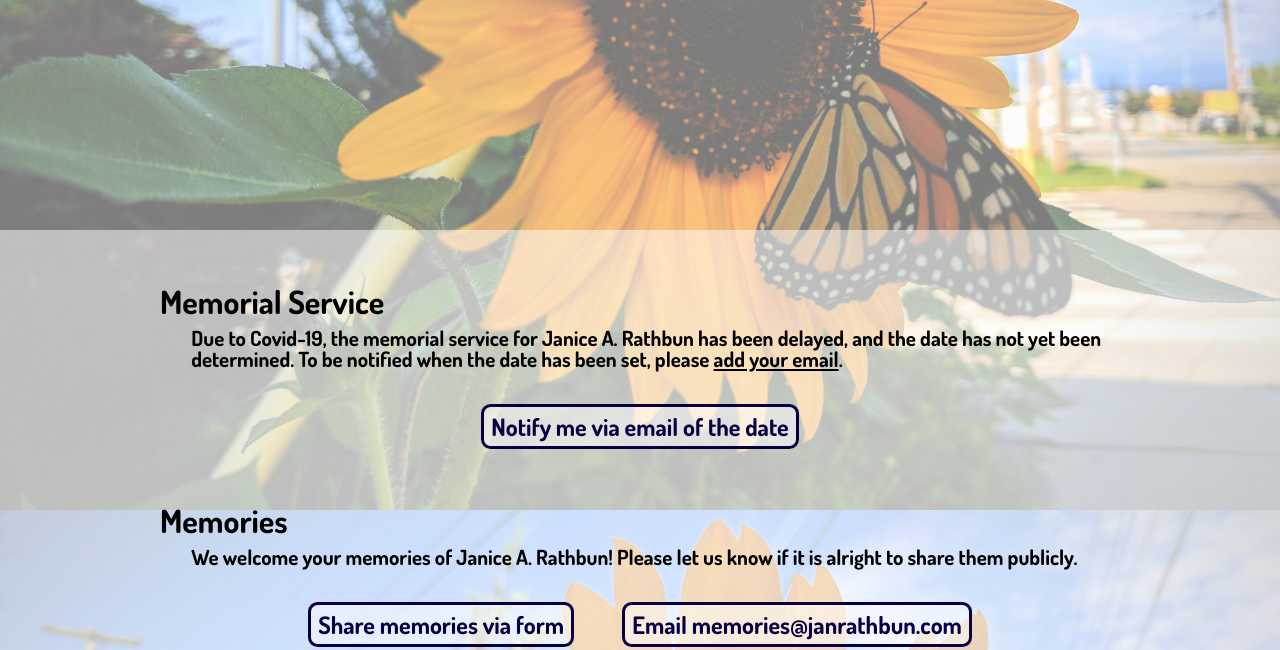
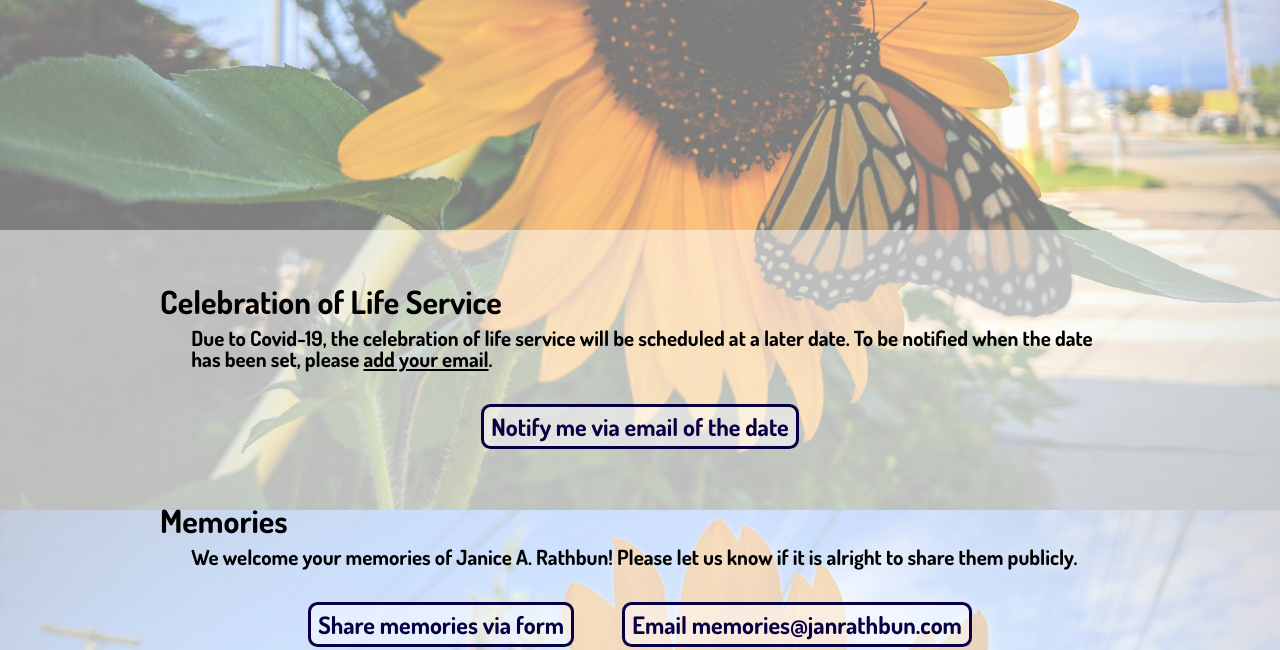
Before and after one commit to janrathbun/janrathbun.github.io, a plain HTML site: page index.html in a window 1280 px wide. Shown: the part 450-1100 px from the top of the page. Drawn offline with Linux system fonts and the light colour scheme.

Commit message:
Wording updates

```diff
--- a/index.html
+++ b/index.html
@@ -20,8 +20,8 @@
       <h2 id="tagline">
         <span class="item">Child of God</span>
         <span class="item">Wife</span>
+        <span class="item">Mother</span>
         <span class="item">Sister</span>
-        <span class="item">Mother</span>
         <span class="item">Grandmother</span>
         <span class="item">Friend</span>
         <span class="item">Teacher</span>
@@ -33,10 +33,9 @@
   <div id="action-links">
     <div id="action-links-group">
       <div>
-        <h2>Memorial Service</h2>
+        <h2>Celebration of Life Service</h2>
         <p class="inset">
-          Due to Covid-19, the memorial service for Janice A. Rathbun has been delayed, and the date has not yet been
-          determined.
+          Due to Covid-19, the celebration of life service will be scheduled at a later date.
           To be notified when the date has been set, please <a
             href="https://docs.google.com/forms/d/e/1FAIpQLSc6-NB4jHYpD6j6K2ZDSgP_YRTLDrWh6_Po3zmhrJJdosDWVw/viewform?usp=sf_link"
             target="_blank">add your email</a>.
```
